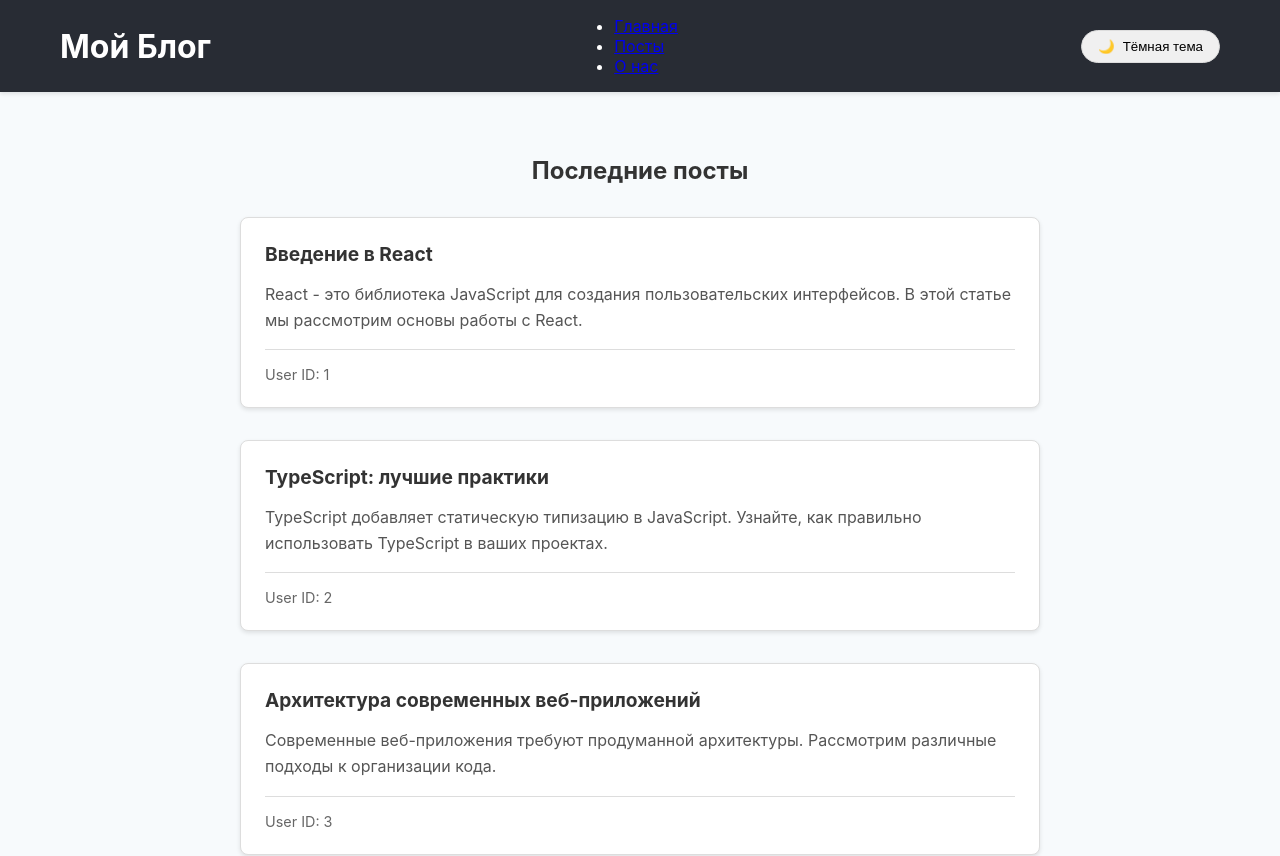
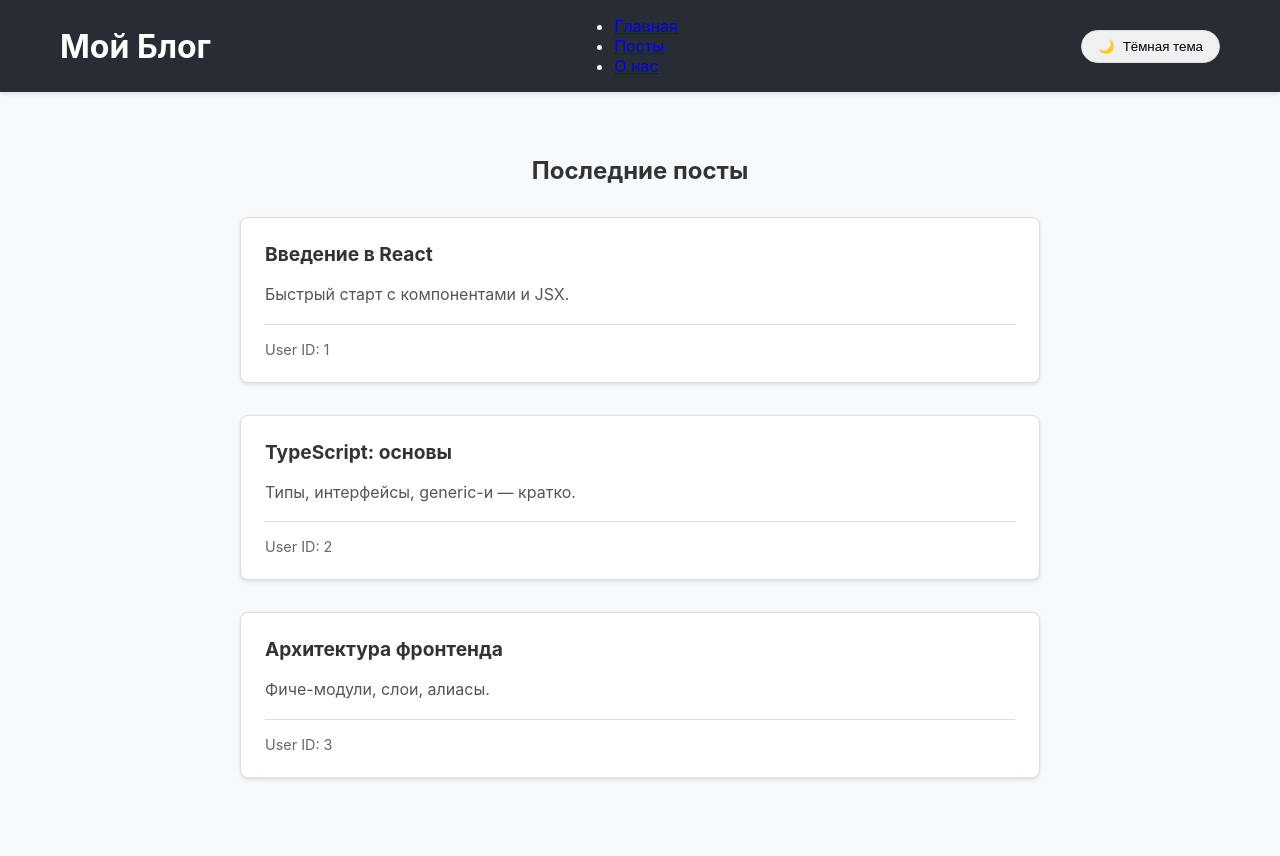
Before and after one commit to stickwithme/Homework, a React (Vite) app: page / in a window 1280 px wide. Shown: the top 856 px of the page. Built offline with nearby package versions, Linux system fonts and the light colour scheme.

Commit message:
Добавлены новые файлы: [короткое описание]

```diff
--- /dev/null
+++ b/src/entities/post/model/types.ts
@@ -0,0 +1,6 @@
+export interface Post {
+  id: number
+  title: string
+  body: string
+  userId: number
+}
--- /dev/null
+++ b/src/lib/mocks/posts.mock.ts
@@ -0,0 +1,7 @@
+import type { Post } from '../../entities/post/model/types'
+
+export const mockPosts: Post[] = [
+  { id: 1, title: 'Введение в React', body: 'Быстрый старт с компонентами и JSX.', userId: 1 },
+  { id: 2, title: 'TypeScript: основы', body: 'Типы, интерфейсы, generic-и — кратко.', userId: 2 },
+  { id: 3, title: 'Архитектура фронтенда', body: 'Фиче-модули, слои, алиасы.', userId: 3 },
+]
--- a/src/widgets/PostList/PostList.tsx
+++ b/src/widgets/PostList/PostList.tsx
@@ -1,8 +1,9 @@
 import React from 'react'
 import PostCard from '../../entities/post/ui/PostCard'
 import type { Post } from '../../entities/post/ui/PostCard'
+import { mockPosts } from '../../lib/mocks/posts.mock'
 
-const mockPosts: Post[] = [
+const __deprecatedLocalMockPosts: Post[] = [
   {
     id: 1,
     title: 'Введение в React',
@@ -43,9 +44,7 @@ const PostList: React.FC = () => {
         <div className="posts-container">
           {/* Удален пустой тег {} */}
           {mockPosts.map((post) => (
-            <React.Fragment key={post.id}>
-              <PostCard post={post} />
-            </React.Fragment>
+            <PostCard key={post.id} post={post} />
           ))}
         </div>
       </div>
```
Also changed, not shown: src/entities/post/ui/PostCard.tsx (+1 -7 lines).
